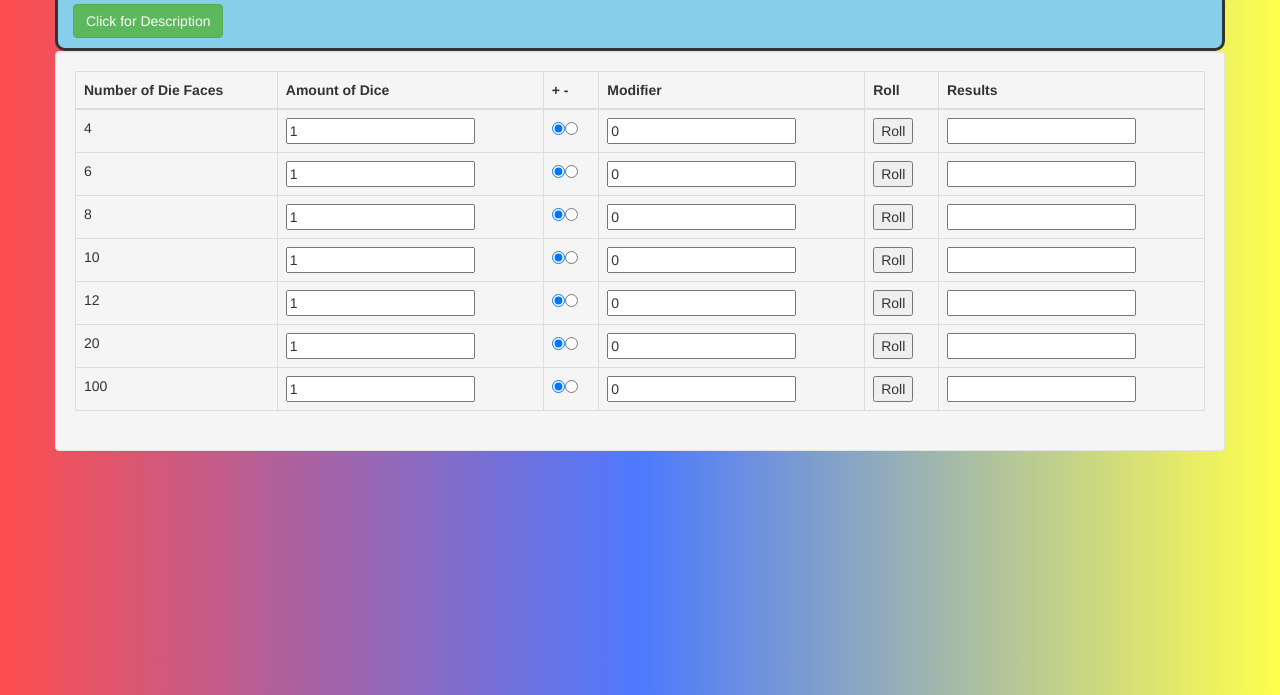
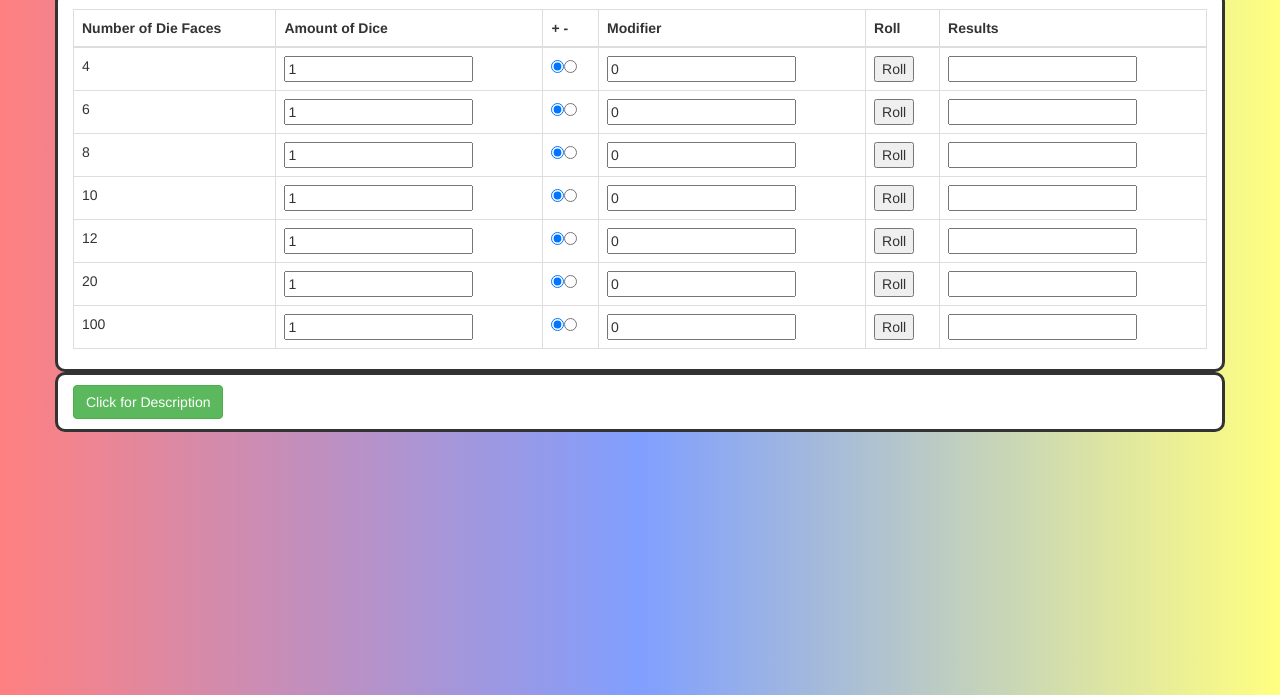
Before and after one commit to CometS1/DiceRoller, a plain HTML site: page index.html in a window 1280 px wide. Shown: the part 105-800 px from the top of the page. Drawn offline with nearby package versions, Linux system fonts and the light colour scheme.

Commit message:
modified css for visuals

```diff
--- a/DiceRoller.scss
+++ b/DiceRoller.scss
@@ -1,4 +1,4 @@
-$color-transition: #ff4d4d, #4d79ff, #ffff4d;
+$color-transition: #ff8080, #809fff, #ffff80;
 
 body{
   background: red;
@@ -17,7 +17,7 @@ body{
 }
 
 .desc{
-    background: skyblue;
+    background: white;
     border-radius: 10px;
     border-style: solid;
     padding: 10px;
@@ -32,7 +32,16 @@ body{
   }
 }
 
-.container #demo{
+.container {
+  #demo{
   font-size:16px;
   font-family:Arial, Helvetica, sans-serif;
+  }
 }
+
+.rollTable{
+  border-style:solid;
+  border-radius:10px;
+  background: white;
+  padding-top:15px;
+}
--- a/index.html
+++ b/index.html
@@ -10,23 +10,12 @@
 
 <head><title>Dice Roller Webpage</title></head>
 
-
 <body>
 <div class="container-fluid">
   <h1>Dice Roller Webpage</h1>
   </div>
 
-<div class="container desc">
-  <button type="button" class="btn btn-success" data-toggle="collapse" data-target="#demo">Click for Description</button>
-  <div id="demo" class="collapse">
-    <strong>This is a simple dice rolling web page I created as a test. Choose the dice you want to roll based
-      on the type of die &#40;a die with 6 faces can roll 1 to 6, etc.&#41;, choose the amount of dice to roll, the
-      amount &#40;modifier&#41; to add to the roll, then click roll and get the results. Feel free to use it for any gaming
-      purposes you may have.</strong>
-  </div>
-</div>
-
-<div class="container well">
+<div class="container rollTable">
   <table class="table table-bordered">
     <thead>
       <tr>
@@ -95,6 +84,16 @@
   </table>
 
 </div>
+
+<div class="container desc">
+  <button type="button" class="btn btn-success" data-toggle="collapse" data-target="#demo">Click for Description</button>
+  <div id="demo" class="collapse">
+    <strong>This is a simple dice rolling web page I created as a test. Choose the dice you want to roll based
+      on the type of die &#40;a die with 6 faces can roll 1 to 6, etc.&#41;, choose the amount of dice to roll, the
+      amount &#40;modifier&#41; to add to the roll, then click roll and get the results. Feel free to use it for any gaming
+      purposes you may have.</strong>
+  </div>
+</div>
 </body>
 <script type='text/javascript' src='DiceRoller.js'></script>
 </html>
```
Also changed, not shown: DiceRoller.css.
